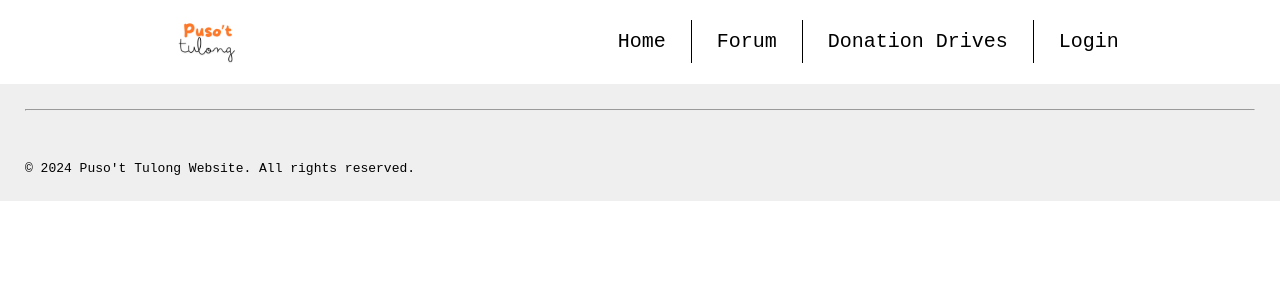
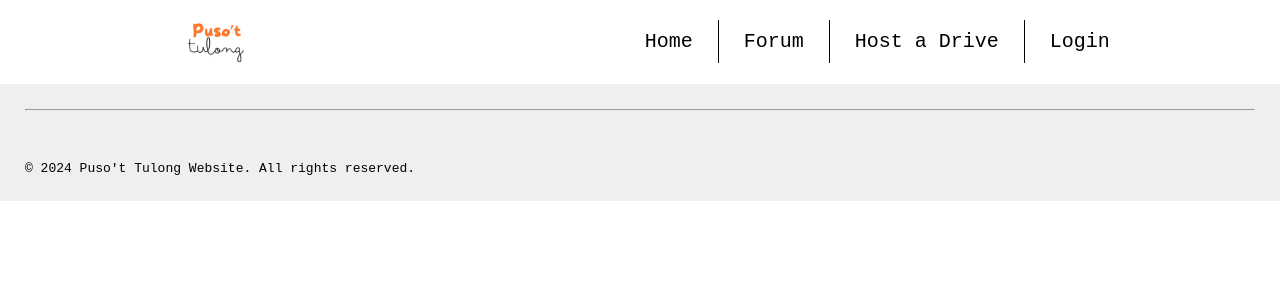
Before and after one commit to necriesa/puso-t-tulong, a Flask app: template templates/drives.html in a window 1280 px wide. Shown: the top 300 px of the page. Run offline with Flask 3, Linux system fonts and the light colour scheme; the template is opened without the code that fills it, so the values that code supplies are empty.

Commit message:
changed navbar link in drives to have a link to hosting/creating a drive

```diff
--- a/templates/drives.html
+++ b/templates/drives.html
@@ -11,7 +11,7 @@
         <ul class="nav-links">
             <li class="nav-links"><a href="/" class="nav-links">Home</a></li>
             <li class="nav-links"><a href="/main" class="nav-links">Forum</a></li>
-            <li class="nav-links"><a href="/drives" class="nav-links">Donation Drives</a></li>
+            <li class="nav-links"><a href="/drives_form" class="nav-links">Host a Drive</a></li>
             {% if current_user.is_authenticated %}
                 <li class="nav-links"><a href="/logout" class="nav-links">Welcome {{ current_user.username }}</a></li>
             {% else %}
```
